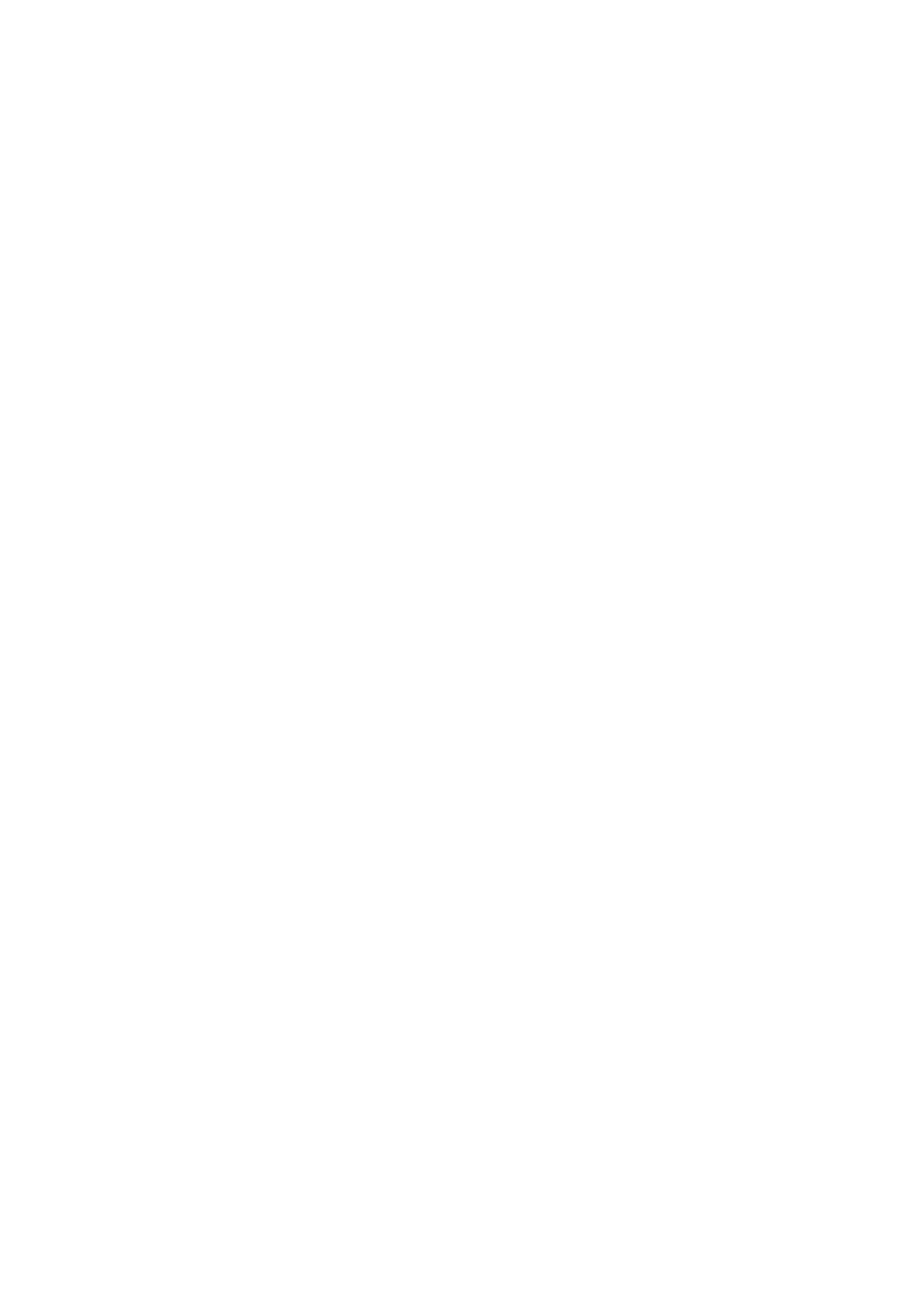
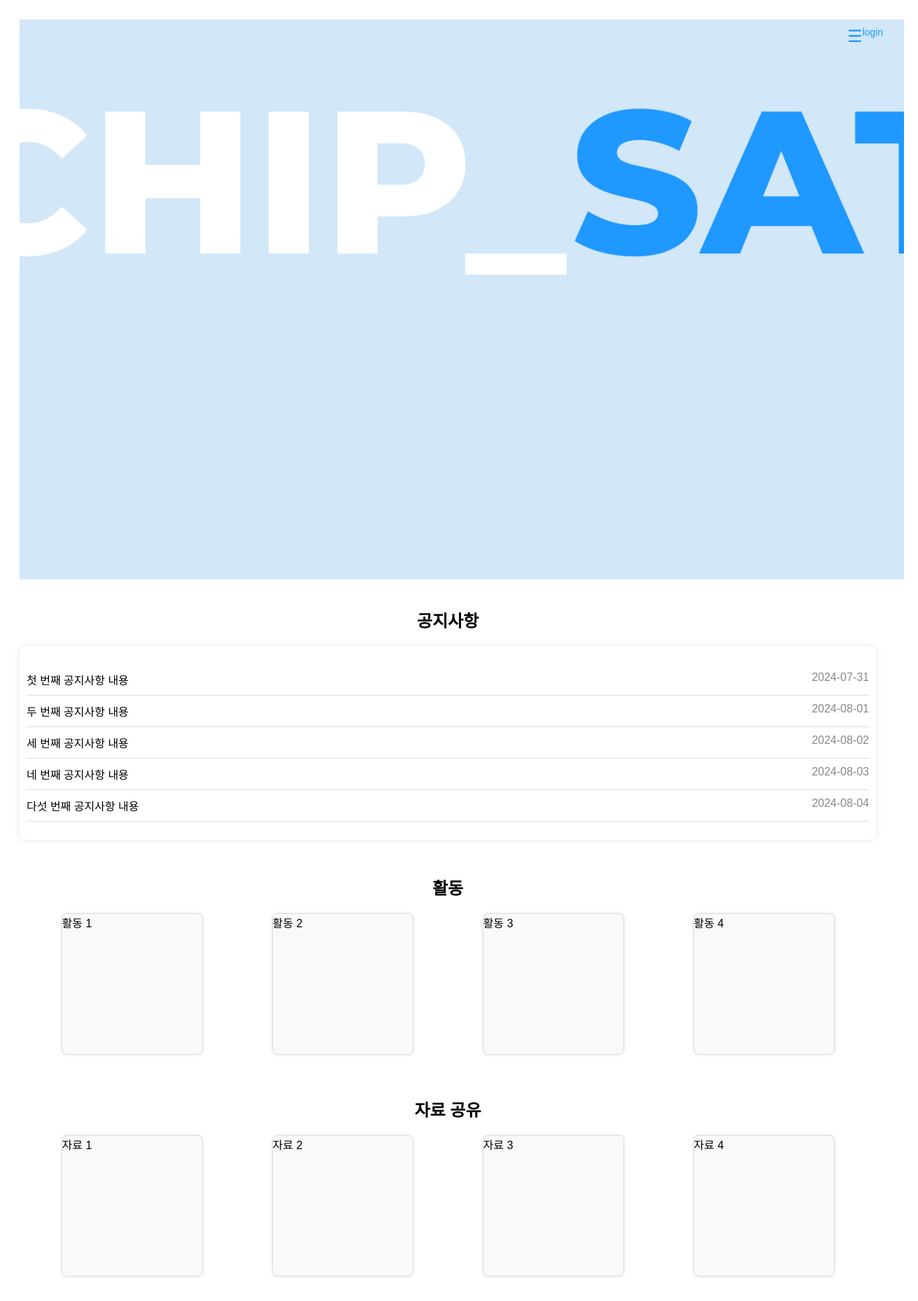
Before and after one commit to Kumoh-Tech/Team1-FrontEnd, a React (Vite) app: page / in a window 1280 px wide. Shown: the top 1859 px of the page at 70% size, 1312 px wide, since content can reach past the window. Before the commit the page ends 800 px from the top, so only its background shows below. Built offline with nearby package versions, Linux system fonts and the light colour scheme; no server answers.

Commit message:
feat: 메인홈 중간커밋

```diff
--- a/package.json
+++ b/package.json
@@ -23,6 +23,6 @@
     "eslint-plugin-react-hooks": "^5.1.0-rc.0",
     "eslint-plugin-react-refresh": "^0.4.9",
     "globals": "^15.9.0",
-    "vite": "^5.4.1"
+    "vite": "^5.4.8"
   }
 }
--- a/src/App.jsx
+++ b/src/App.jsx
@@ -1,7 +1,11 @@
+import React from 'react';
+import MainPage from './pages/Main/Main_Page';
 import "./App.css";
 
 function App() {
-  return <></>;
+  return (
+    <MainPage />
+  );
 }
 
 export default App;
--- /dev/null
+++ b/src/pages/Main/Main_Page.css
@@ -0,0 +1,114 @@
+.main-page {
+    font-family: Arial, sans-serif;
+  }
+
+  .header {
+    position: relative;
+    width: 100%;
+    height: 800px;
+    overflow: hidden;
+    padding: 20px;
+    display: flex;
+    justify-content: space-between;
+  }
+
+  .logo {
+    font-size: 40px;
+    font-weight: bold;
+    color: #333;
+  }
+
+  .highlight {
+    color: #0084ff;
+  }
+
+  .login-link {
+    font-size: 14px;
+    color: #1F98FF;
+    text-decoration: none;
+    margin-right: 20px;
+  }
+
+  .section-title {
+    font-size: 24px;
+    margin: 20px 0;
+    text-align: center;
+  }
+
+  .notice-section, .free-board-section {
+    margin: 20px;
+    padding: 10px;
+    background-color: #fff;
+    border-radius: 8px;
+    box-shadow: 0 0 10px rgba(0, 0, 0, 0.1);
+  }
+
+  .notice-list ul, .free-board-list ul {
+    list-style: none;
+    padding: 0;
+  }
+
+  .notice-list li, .free-board-list li {
+    display: flex;
+    justify-content: space-between;
+    padding: 10px 0;
+    border-bottom: 1px solid #ddd;
+    cursor: pointer;
+  }
+
+  .date {
+    color: #888;
+  }
+
+  .activities-section, .resources-section {
+    margin: 20px;
+    padding: 10px;
+  }
+
+  .activities, .resources {
+    display: flex;
+    justify-content: space-around;
+  }
+
+  .activity-box, .resource-box {
+    width: 200px;
+    height: 200px;
+    background-color: #f9f9f9;
+    border: 1px solid #ddd;
+    border-radius: 8px;
+    box-shadow: 0 0 5px rgba(0, 0, 0, 0.1);
+  }
+
+  .banner {
+    width: 100%;
+    height: 100%;
+    object-fit: cover;
+  }
+
+  .header-overlay {
+    position: absolute;
+    top: 0;
+    right: 0;
+    margin: 10px;
+    padding: 20px;
+    display: flex;
+    justify-content: flex-end;
+    align-items: flex-start;
+    width: 100%;
+  }
+
+  .menu-icon {
+    font-size: 24px;
+    color: #1F98FF;
+    cursor: pointer;
+  }
+
+  .footer {
+    position: relative;
+    width: 100%;
+    height: 300px;
+    overflow: hidden;
+    padding: 20px;
+    display: flex;
+    justify-content: space-between;
+  }
--- a/src/pages/Main/Main_Page.jsx
+++ b/src/pages/Main/Main_Page.jsx
@@ -0,0 +1,134 @@
+import { useState, useEffect } from 'react';
+import axios from 'axios';
+import './Main_Page.css';
+import Banner from '../../assets/Banner.png';
+
+const mockNotices = [
+  { id: 1, content: "첫 번째 공지사항 내용", date: "2024-07-31" },
+  { id: 2, content: "두 번째 공지사항 내용", date: "2024-08-01" },
+  { id: 3, content: "세 번째 공지사항 내용", date: "2024-08-02" },
+  { id: 4, content: "네 번째 공지사항 내용", date: "2024-08-03" },
+  { id: 5, content: "다섯 번째 공지사항 내용", date: "2024-08-04" },
+];
+
+const mockActivities = [
+  { id: 1, title: "활동 1" },
+  { id: 2, title: "활동 2" },
+  { id: 3, title: "활동 3" },
+  { id: 4, title: "활동 4" },
+];
+
+const mockResources = [
+  { id: 1, title: "자료 1" },
+  { id: 2, title: "자료 2" },
+  { id: 3, title: "자료 3" },
+  { id: 4, title: "자료 4" },
+];
+
+const mockFreeBoard = [
+  { id: 1, content: "첫 번째 자유 게시판 내용", date: "2024-07-31" },
+  { id: 2, content: "두 번째 자유 게시판 내용", date: "2024-08-01" },
+  { id: 3, content: "세 번째 자유 게시판 내용", date: "2024-08-02" },
+  { id: 4, content: "네 번째 자유 게시판 내용", date: "2024-08-03" },
+  { id: 5, content: "다섯 번째 자유 게시판 내용", date: "2024-08-04" },
+];
+
+const api = axios.create({
+  baseURL: 'http://localhost:3000',
+});
+
+const fetchData = (endpoint, mockData) => {
+  return api.get(endpoint)
+    .then(response => response.data)
+    .catch(error => {
+      console.error('API 요청 실패:', error);
+      return mockData;
+    });
+};
+
+const MainPage = () => {
+  const [notices, setNotices] = useState([]);
+  const [activities, setActivities] = useState([]);
+  const [resources, setResources] = useState([]);
+  const [freeBoard, setFreeBoard] = useState([]);
+  const [loading, setLoading] = useState(true);
+
+  useEffect(() => {
+    Promise.all([
+      fetchData('/notices', mockNotices),
+      fetchData('/activities', mockActivities),
+      fetchData('/resources', mockResources),
+      fetchData('/free-board', mockFreeBoard)
+    ]).then(([noticesData, activitiesData, resourcesData, freeBoardData]) => {
+      setNotices(noticesData);
+      setActivities(activitiesData);
+      setResources(resourcesData);
+      setFreeBoard(freeBoardData);
+      setLoading(false);
+    });
+  }, []);
+
+  if (loading) {
+    return <div>로딩 중...</div>;
+  }
+
+  return (
+    <div className="main-page">
+      <header className="header">
+        <img src={Banner} alt="CHIP_SAT" className="banner" />
+        <div className="header-overlay">
+          <div className="menu-icon">&#9776;</div>
+          <a href="#" className="login-link">login</a>
+        </div>
+      </header>
+
+      <h2 className="section-title">공지사항</h2>
+      <section className="notice-section">
+        <div className="notice-list">
+          <ul>
+            {notices.map((notice) => (
+              <li key={notice.id}>
+                <span>{notice.content}</span>
+                <span className="date">{notice.date}</span>
+              </li>
+            ))}
+          </ul>
+        </div>
+      </section>
+
+      <section className="activities-section">
+        <h2 className="section-title">활동</h2>
+        <div className="activities">
+          {activities.map((activity) => (
+            <div key={activity.id} className="activity-box">{activity.title}</div>
+          ))}
+        </div>
+      </section>
+
+      <section className="resources-section">
+        <h2 className="section-title">자료 공유</h2>
+        <div className="resources">
+          {resources.map((resource) => (
+            <div key={resource.id} className="resource-box">{resource.title}</div>
+          ))}
+        </div>
+      </section>
+
+      <h2 className="section-title">자유 게시판</h2>
+      <section className="free-board-section">
+        <div className="free-board-list">
+          <ul>
+            {freeBoard.map((post) => (
+              <li key={post.id}>
+                <span>{post.content}</span>
+                <span className="date">{post.date}</span>
+              </li>
+            ))}
+          </ul>
+        </div>
+      </section>
+    </div>
+  );
+};
+
+export default MainPage;
```
Also changed, not shown: src/assets/Banner.png (added), 1 other file (tests, documents, lock files or other folders).
